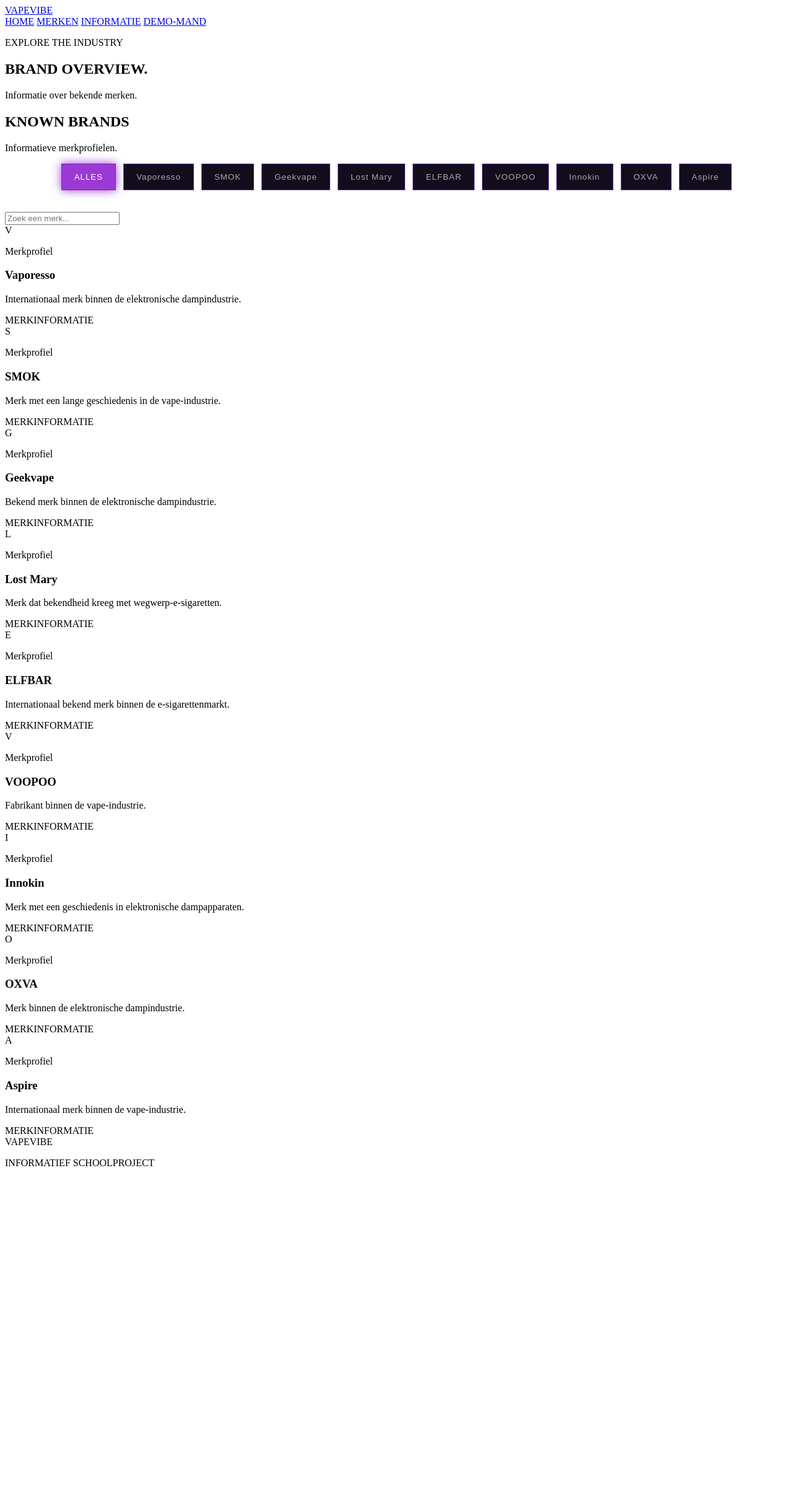
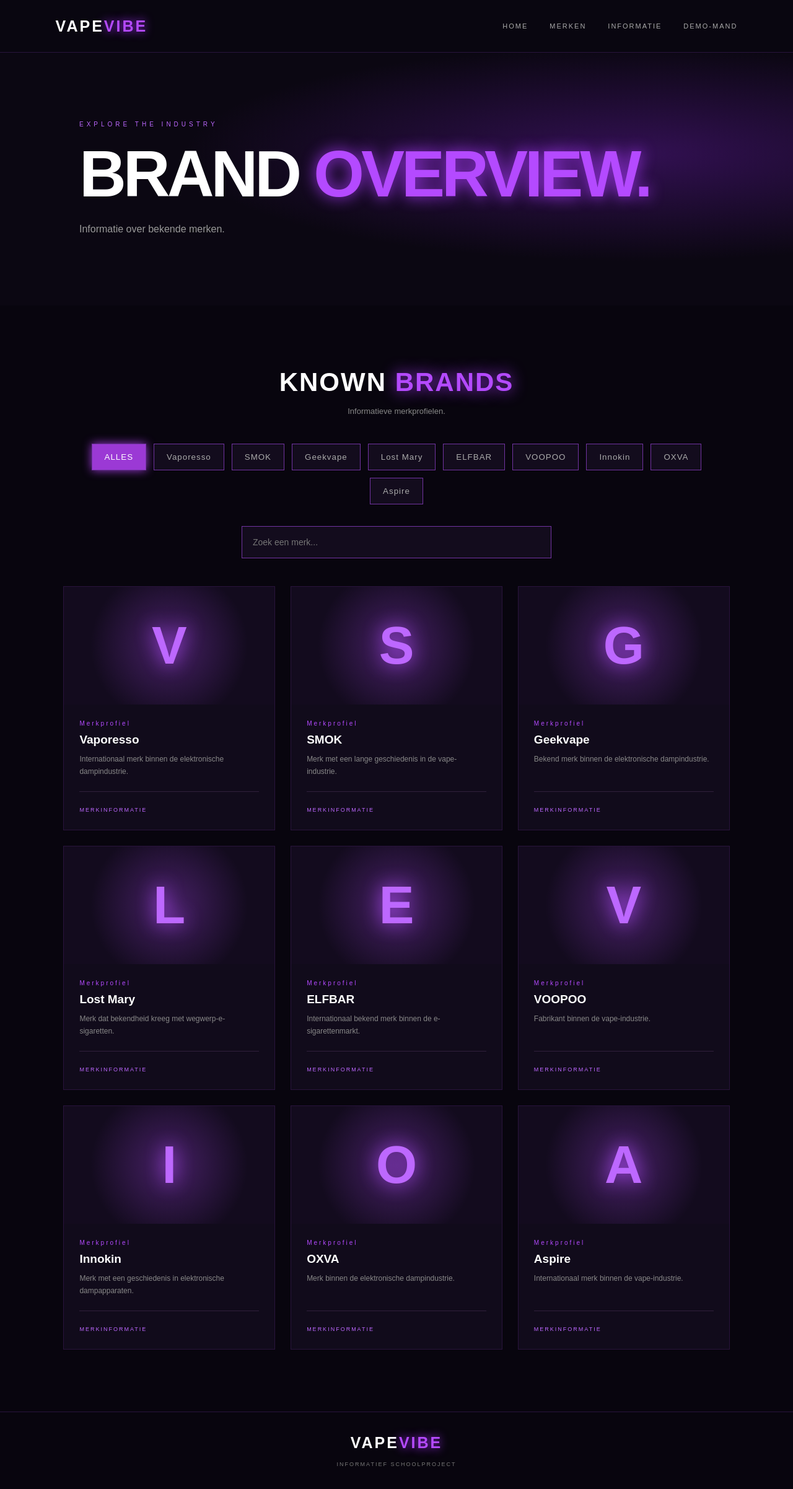
Before and after one commit to zitoen67/schoolproject-2, a Flask app: page /producten in a window 1280 px wide. Shown: the whole page at 62% size. Before the commit the page ends 1882 px from the top, so only its background shows below. Run offline with Flask 3, Linux system fonts and the light colour scheme.

Commit message:
wijziging css

```diff
--- a/static/style.css
+++ b/static/style.css
@@ -1,3 +1,216 @@
+
+* {
+    margin: 0;
+    padding: 0;
+    box-sizing: border-box;
+}
+
+html {
+    scroll-behavior: smooth;
+}
+
+body {
+    background: #08050e;
+    color: white;
+    font-family: Arial, sans-serif;
+}
+
+/* HEADER */
+
+header {
+    min-height: 85px;
+    padding: 0 7%;
+    display: flex;
+    align-items: center;
+    justify-content: space-between;
+    background: #090610;
+    border-bottom: 1px solid #28143c;
+    position: sticky;
+    top: 0;
+    z-index: 10;
+}
+
+.logo {
+    color: white;
+    font-size: 25px;
+    font-weight: 900;
+    letter-spacing: 3px;
+    text-decoration: none;
+}
+
+.logo span {
+    color: #b44aff;
+    text-shadow: 0 0 15px #a52fff;
+}
+
+nav {
+    display: flex;
+    gap: 35px;
+    flex-wrap: wrap;
+}
+
+nav a {
+    color: #aaa;
+    text-decoration: none;
+    font-size: 11px;
+    letter-spacing: 2px;
+    transition: .3s;
+}
+
+nav a:hover {
+    color: #c46aff;
+    text-shadow: 0 0 12px #b44aff;
+}
+
+/* HOMEPAGE */
+
+.hero {
+    min-height: 620px;
+    padding: 150px 10%;
+    position: relative;
+    overflow: hidden;
+    background:
+        radial-gradient(ellipse at 80% 50%, #321052 0%, transparent 45%),
+        linear-gradient(120deg, #08050e, #10091c);
+}
+
+.hero-content {
+    position: relative;
+    z-index: 2;
+}
+
+.eyebrow {
+    color: #bd68ff;
+    letter-spacing: 5px;
+    font-size: 10px;
+    margin-bottom: 25px;
+}
+
+.hero h1,
+.page-hero h1 {
+    font-size: clamp(55px, 9vw, 105px);
+    line-height: .95;
+    letter-spacing: -5px;
+}
+
+.hero h1 span,
+.page-hero h1 span,
+.feature-section h2 span,
+.about h2 span,
+.section-heading h2 span {
+    color: #b44aff;
+    text-shadow: 0 0 25px #9d35e9;
+}
+
+.intro {
+    color: #aaa;
+    max-width: 440px;
+    line-height: 1.8;
+    margin: 30px 0;
+}
+
+.main-button {
+    display: inline-block;
+    padding: 17px 25px;
+    border: 1px solid #b44aff;
+    color: white;
+    text-decoration: none;
+    font-size: 11px;
+    letter-spacing: 2px;
+    transition: .3s;
+}
+
+.main-button:hover {
+    background: #9b39d5;
+    box-shadow: 0 0 25px #9b39d5;
+}
+
+.hero-glow {
+    position: absolute;
+    width: 350px;
+    height: 350px;
+    border-radius: 50%;
+    right: 10%;
+    top: 25%;
+    background: #8126c9;
+    filter: blur(150px);
+    opacity: .3;
+}
+
+/* SECTIONS */
+
+.feature-section {
+    display: flex;
+    justify-content: space-between;
+    align-items: center;
+    gap: 50px;
+    padding: 100px 10%;
+    background: #10091a;
+}
+
+.feature-section h2,
+.about h2 {
+    font-size: 42px;
+    line-height: 1.2;
+}
+
+.feature-section > p {
+    max-width: 420px;
+    color: #999;
+    line-height: 1.9;
+}
+
+.about {
+    padding: 100px 10%;
+    text-align: center;
+    background: #10091a;
+}
+
+.about p:last-child {
+    color: #999;
+    line-height: 1.8;
+    max-width: 550px;
+    margin: 20px auto 0;
+}
+
+/* PAGE HERO */
+
+.page-hero {
+    padding: 110px 10%;
+    background:
+        radial-gradient(ellipse at 80% 40%, #321052, transparent 50%),
+        #0b0712;
+}
+
+.page-hero > p:last-child {
+    color: #999;
+    margin-top: 25px;
+    line-height: 1.7;
+}
+
+/* COLLECTION */
+
+.collection {
+    padding: 100px 8%;
+}
+
+.section-heading {
+    text-align: center;
+    margin-bottom: 45px;
+}
+
+.section-heading h2 {
+    font-size: 42px;
+    letter-spacing: 2px;
+    margin-bottom: 15px;
+}
+
+.section-heading p {
+    color: #888;
+    font-size: 13px;
+}
+
+/* BRAND FILTERS */
 
 .brand-filters {
     display: flex;
@@ -23,3 +236,183 @@
     color: white;
     box-shadow: 0 0 15px #9b39d5;
 }
+
+/* SEARCH */
+
+.search-container {
+    max-width: 500px;
+    margin: 0 auto 45px;
+}
+
+.search-container input {
+    width: 100%;
+    padding: 17px;
+    color: white;
+    background: #130c1d;
+    border: 1px solid #7133a1;
+    outline: none;
+    font-size: 14px;
+}
+
+.search-container input:focus {
+    border-color: #c46aff;
+    box-shadow: 0 0 15px #9d35e955;
+}
+
+/* CARDS */
+
+.product-grid,
+.cards {
+    display: grid;
+    grid-template-columns: repeat(3, 1fr);
+    gap: 25px;
+}
+
+.product-card {
+    background: #110b1b;
+    border: 1px solid #29143c;
+    transition: .3s;
+}
+
+.product-card:hover {
+    transform: translateY(-7px);
+    border-color: #a849ed;
+    box-shadow: 0 0 25px #4c176a55;
+}
+
+.brand-image {
+    height: 190px;
+    display: flex;
+    justify-content: center;
+    align-items: center;
+    background: radial-gradient(circle, #462065, #130b1e 65%);
+}
+
+.brand-image span {
+    color: #bd68ff;
+    font-size: 85px;
+    font-weight: 900;
+    text-shadow: 0 0 30px #a849ed;
+}
+
+.product-info {
+    padding: 25px;
+}
+
+.category {
+    color: #b44aff;
+    font-size: 10px;
+    letter-spacing: 3px;
+    margin-bottom: 10px;
+}
+
+.product-info h3 {
+    font-size: 19px;
+    margin-bottom: 10px;
+}
+
+.description {
+    color: #888;
+    font-size: 12px;
+    line-height: 1.7;
+    min-height: 42px;
+}
+
+.product-bottom {
+    border-top: 1px solid #30203c;
+    margin-top: 20px;
+    padding-top: 18px;
+}
+
+.details {
+    color: #bd68ff;
+    font-size: 9px;
+    letter-spacing: 2px;
+}
+
+/* INFORMATION */
+
+.cards {
+    padding: 80px 8%;
+}
+
+.card {
+    background: #110b1b;
+    border: 1px solid #29143c;
+    padding: 35px;
+}
+
+.card h2 {
+    color: #c46aff;
+    margin-bottom: 15px;
+    letter-spacing: 2px;
+}
+
+.card p {
+    color: #999;
+    line-height: 1.8;
+    font-size: 14px;
+}
+
+/* FOOTER */
+
+footer {
+    padding: 35px;
+    text-align: center;
+    border-top: 1px solid #28143c;
+}
+
+footer p {
+    color: #777;
+    font-size: 9px;
+    letter-spacing: 2px;
+    margin-top: 15px;
+}
+
+/* MOBILE */
+
+@media (max-width: 800px) {
+    header {
+        padding: 15px 4%;
+        gap: 15px;
+        flex-wrap: wrap;
+    }
+
+    nav {
+        gap: 12px;
+    }
+
+    nav a {
+        font-size: 9px;
+    }
+
+    .product-grid,
+    .cards {
+        grid-template-columns: repeat(2, 1fr);
+    }
+
+    .feature-section {
+        flex-direction: column;
+        align-items: flex-start;
+    }
+}
+
+@media (max-width: 550px) {
+    .product-grid,
+    .cards {
+        grid-template-columns: 1fr;
+    }
+
+    .hero {
+        padding: 110px 7%;
+    }
+
+    .section-heading h2 {
+        font-size: 30px;
+    }
+
+    .feature-section h2,
+    .about h2 {
+        font-size: 32px;
+    }
+}
```
